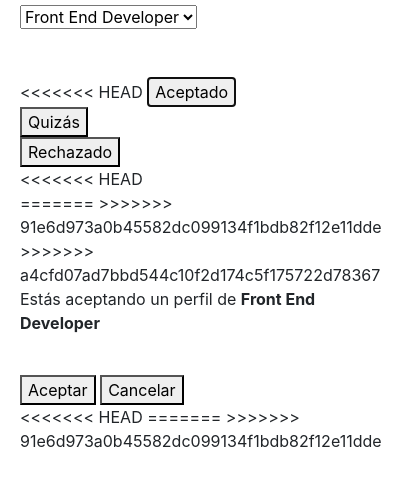
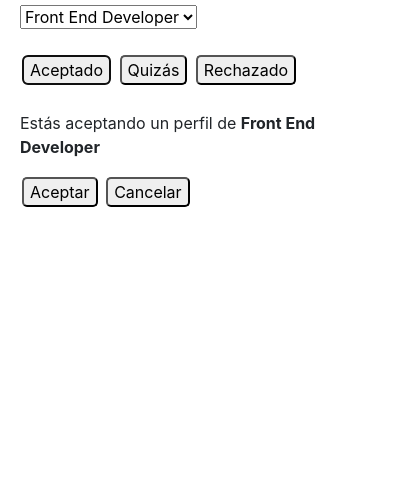
Before and after one commit to CatedraKairosDs/LinkedinExtension, a browser extension: page app/popup.html in a window 400 px wide. Both pictures are taken after a click on the button "Aceptado". Shown: the part 71-558 px from the top of the page. Drawn offline with nearby package versions, Linux system fonts and the light colour scheme; files that its build step writes are made by us from their sources.

Commit message:
Estilo bien

```diff
--- a/app/popup.html
+++ b/app/popup.html
@@ -25,54 +25,43 @@
       <option value="Agile Coach">Agile Coach</option>
     </select>
 
-    <br><br><br>
+    <br><br>
     <div id="Eleccion">
-<<<<<<< HEAD
-      <button id="accept" type="button" >Aceptado </button>
-      <br>
-      <button id="maybe" type="button">Quizás</button>
-      <br>
-      <button id="refuse" type="button">Rechazado</button>
+      <button id="accept" class="boton" type="button" >Aceptado </button>
+      <button id="maybe" class="boton" type="button">Quizás</button>
+      <button id="refuse" class="boton" type="button">Rechazado</button>
     </div>
-<<<<<<< HEAD
+
     <br>
-=======
-
->>>>>>> 91e6d973a0b45582dc099134f1bdb82f12e11dde
->>>>>>> a4cfd07ad7bbd544c10f2d174c5f175722d78367
     <!-- build:js scripts/popup-vendor.js -->
     <!-- bower:js -->
     <!-- endbower -->
     <!-- endbuild -->
     <div id="formAccept" style="display: none">
       <p id="Frase aceptar"></p>
-      <br>
-      <button id="AceptarAceptar">Aceptar</button>
-      <button id="CancelarAceptar">Cancelar</button>
+      <button class="boton" id="AceptarAceptar">Aceptar</button>
+      <button class="boton" id="CancelarAceptar">Cancelar</button>
     </div>
 
     <div id="formMaybe" style="display: none">
         <p id="Frase quizas"></p>
-        <br>
-        <button id="AceptarQuizas">Aceptar</button>
-        <button id="CancelarQuizas">Cancelar</button>
+        <button class="bototn" id="AceptarQuizas">Aceptar</button>
+        <button class="bototn" id="CancelarQuizas">Cancelar</button>
     </div>
 
     <div id="formCancel" style="display: none">
         <p id="Frase cancelar"></p>
         <p>¿Por qué?</p>
-        <input id="RazonRechazo" type="text" value="">
-        <button id="AceptarCancelar">Aceptar</button>
-        <button id="CancelarCancelar">Cancelar</button>
+        <input id="RazonRechazo" style="border-radius: 5px" type="text" value="">
+        <br><br>
+        <button class="boton" id="AceptarCancelar">Aceptar</button>
+        <button class="boton" id="CancelarCancelar">Cancelar</button>
     </div>
 
     <!-- build:js scripts/popup.js -->
-<<<<<<< HEAD
 
     <script src="scripts.babel/background.js"></script>
-=======
     <script src="scripts.babel/popup.js"></script>
->>>>>>> 91e6d973a0b45582dc099134f1bdb82f12e11dde
     <!-- endbuild -->
   </body>
 </html>
--- a/app/styles/main.css
+++ b/app/styles/main.css
@@ -1,3 +1,8 @@
 body {
   padding: 20px;
 }
+
+.boton {
+  margin: 2px;
+  border-radius: 5px;
+}
```
